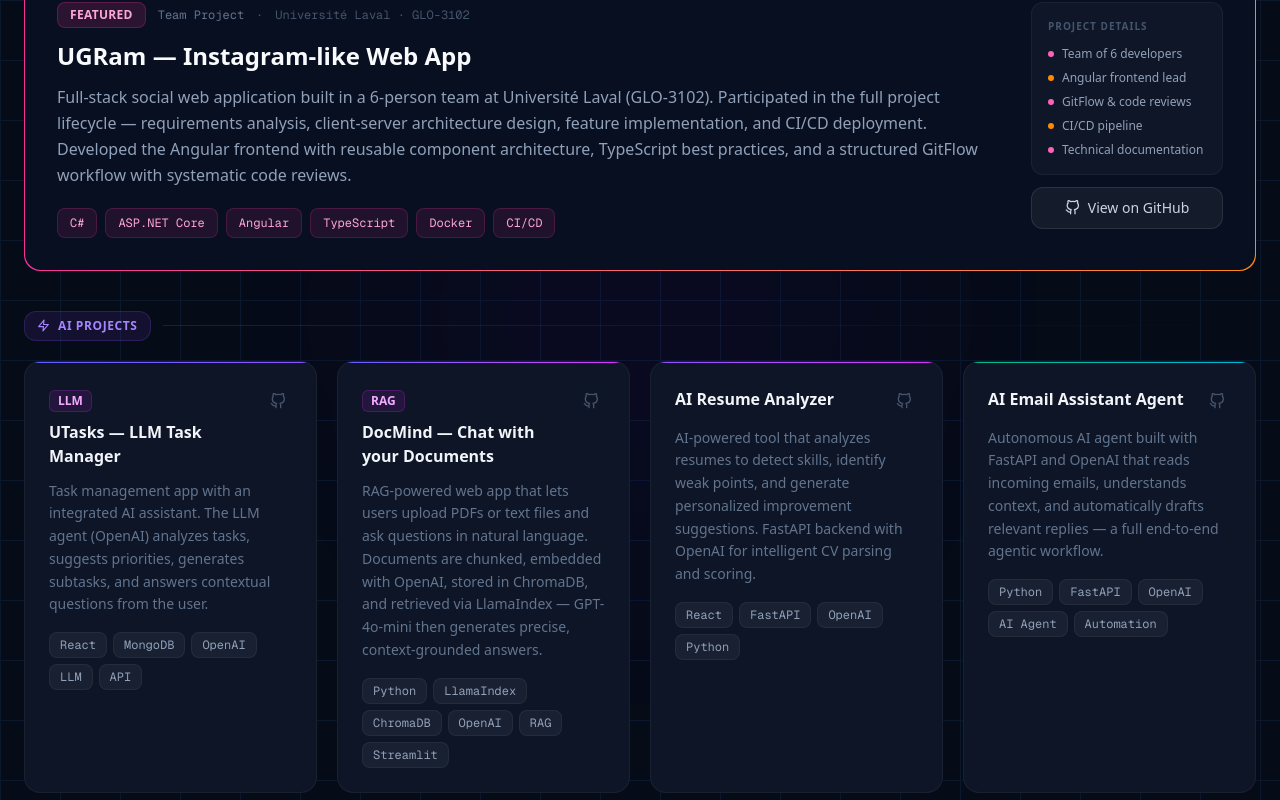
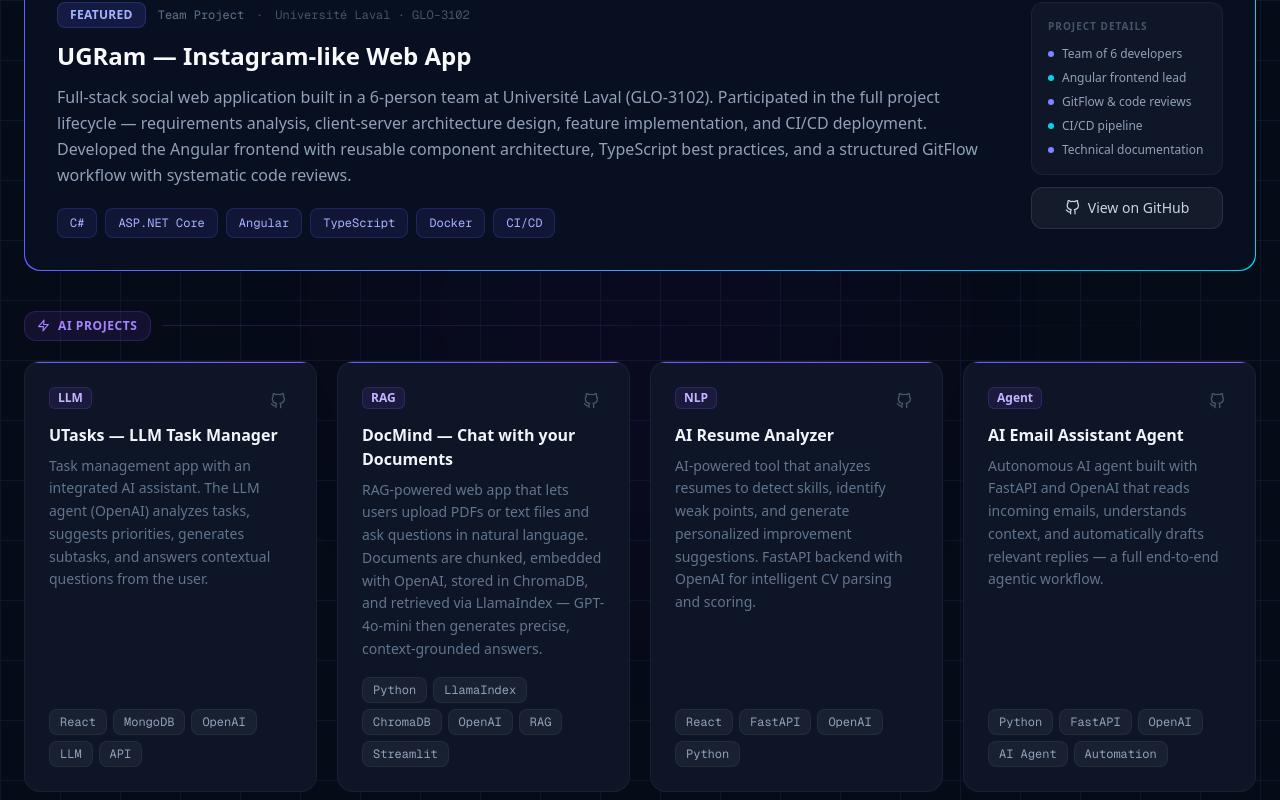
Before and after one commit to stevkouakam/portfolio-junix, a Next.js app: page / in a window 1280 px wide. Shown: the part 1980-2780 px from the top of the page. Built offline with nearby package versions, Linux system fonts and the light colour scheme.

Commit message:
refactor

```diff
--- a/src/app/components/Projects.tsx
+++ b/src/app/components/Projects.tsx
@@ -4,6 +4,12 @@ import { motion } from 'framer-motion';
 import { FiGithub, FiExternalLink, FiZap } from 'react-icons/fi';
 
 export default function Projects() {
+  // Single consistent accent per section — keeps the grid visually calm
+  // instead of every card carrying its own one-off gradient.
+  const FEATURED_ACCENT = { from: 'from-indigo-500', to: 'to-cyan-400', glow: 'hover:shadow-[0_8px_40px_rgba(99,102,241,0.18)]' };
+  const AI_ACCENT = { from: 'from-indigo-500', to: 'to-violet-500', glow: 'hover:shadow-[0_8px_40px_rgba(99,102,241,0.16)]' };
+  const OTHER_ACCENT = { from: 'from-slate-500', to: 'to-cyan-500', glow: 'hover:shadow-[0_8px_30px_rgba(100,116,139,0.12)]' };
+
   const featured = {
     title: 'UGRam — Instagram-like Web App',
     description:
@@ -13,9 +19,6 @@ export default function Projects() {
     demo: null,
     badge: 'Team Project',
     badgeSub: 'Université Laval · GLO-3102',
-    accentFrom: 'from-pink-500',
-    accentTo: 'to-orange-400',
-    glow: 'hover:shadow-[0_8px_40px_rgba(236,72,153,0.18)]',
   };
 
   const aiProjects = [
@@ -25,9 +28,6 @@ export default function Projects() {
         "Task management app with an integrated AI assistant. The LLM agent (OpenAI) analyzes tasks, suggests priorities, generates subtasks, and answers contextual questions from the user.",
       tags: ['React', 'MongoDB', 'OpenAI', 'LLM', 'API'],
       github: 'https://github.com/stevkouakam',
-      accentFrom: 'from-indigo-500',
-      accentTo: 'to-violet-500',
-      glow: 'hover:shadow-[0_8px_40px_rgba(99,102,241,0.18)]',
       badge: 'LLM',
     },
     {
@@ -36,9 +36,6 @@ export default function Projects() {
         "RAG-powered web app that lets users upload PDFs or text files and ask questions in natural language. Documents are chunked, embedded with OpenAI, stored in ChromaDB, and retrieved via LlamaIndex — GPT-4o-mini then generates precise, context-grounded answers.",
       tags: ['Python', 'LlamaIndex', 'ChromaDB', 'OpenAI', 'RAG', 'Streamlit'],
       github: 'https://github.com/stevkouakam/DocMind',
-      accentFrom: 'from-indigo-500',
-      accentTo: 'to-fuchsia-500',
-      glow: 'hover:shadow-[0_8px_40px_rgba(99,102,241,0.18)]',
       badge: 'RAG',
     },
     {
@@ -47,10 +44,7 @@ export default function Projects() {
         "AI-powered tool that analyzes resumes to detect skills, identify weak points, and generate personalized improvement suggestions. FastAPI backend with OpenAI for intelligent CV parsing and scoring.",
       tags: ['React', 'FastAPI', 'OpenAI', 'Python'],
       github: 'https://github.com/stevkouakam',
-      accentFrom: 'from-violet-500',
-      accentTo: 'to-fuchsia-500',
-      glow: 'hover:shadow-[0_8px_40px_rgba(167,139,250,0.15)]',
-      badge: null,
+      badge: 'NLP',
     },
     {
       title: 'AI Email Assistant Agent',
@@ -58,10 +52,7 @@ export default function Projects() {
         "Autonomous AI agent built with FastAPI and OpenAI that reads incoming emails, understands context, and automatically drafts relevant replies — a full end-to-end agentic workflow.",
       tags: ['Python', 'FastAPI', 'OpenAI', 'AI Agent', 'Automation'],
       github: 'https://github.com/stevkouakam',
-      accentFrom: 'from-emerald-500',
-      accentTo: 'to-cyan-500',
-      glow: 'hover:shadow-[0_8px_40px_rgba(16,185,129,0.15)]',
-      badge: null,
+      badge: 'Agent',
     },
   ];
 
@@ -72,9 +63,6 @@ export default function Projects() {
         "Web app for restaurant discovery and sharing favorite spots with friends. REST API integration for geolocation-based search and collaborative list management.",
       tags: ['Vue.js', 'Vuetify', 'JavaScript', 'API REST'],
       github: 'https://github.com/stevkouakam',
-      accentFrom: 'from-cyan-500',
-      accentTo: 'to-blue-500',
-      glow: 'hover:shadow-[0_8px_40px_rgba(6,182,212,0.12)]',
     },
     {
       title: 'CNC Cutting Software',
@@ -82,9 +70,6 @@ export default function Projects() {
         "Custom software enabling a CNC cutting table (AVID 5x10) to function as a traditional panel saw. Optimized GCODE generation and intuitive interface for non-technical operators.",
       tags: ['Java', 'Swing', 'GCODE', 'UML'],
       github: 'https://github.com/stevkouakam',
-      accentFrom: 'from-orange-500',
-      accentTo: 'to-amber-500',
-      glow: 'hover:shadow-[0_8px_40px_rgba(249,115,22,0.12)]',
     },
     {
       title: 'SplitUL',
@@ -92,9 +77,6 @@ export default function Projects() {
         "Bill-splitting app for friends with group management, debt tracking, and reimbursements. Java backend with PostgreSQL persistence and a documented REST API.",
       tags: ['Java', 'PostgreSQL', 'Docker', 'API REST'],
       github: 'https://github.com/stevkouakam',
-      accentFrom: 'from-sky-500',
-      accentTo: 'to-indigo-500',
-      glow: 'hover:shadow-[0_8px_40px_rgba(14,165,233,0.12)]',
     },
   ];
 
@@ -126,14 +108,14 @@ export default function Projects() {
             whileInView={{ opacity: 1, y: 0 }}
             viewport={{ once: true }}
             transition={{ duration: 0.5 }}
-            className={`group mb-10 transition-all duration-300 ${featured.glow}`}
+            className={`group mb-10 transition-all duration-300 ${FEATURED_ACCENT.glow}`}
           >
-            <div className={`p-[1px] rounded-2xl bg-gradient-to-r ${featured.accentFrom} ${featured.accentTo}`}>
+            <div className={`p-[1px] rounded-2xl bg-gradient-to-r ${FEATURED_ACCENT.from} ${FEATURED_ACCENT.to}`}>
               <div className="bg-[#080f20] rounded-2xl p-7 md:p-8">
                 <div className="flex flex-col md:flex-row md:items-start gap-8">
                   <div className="flex-1">
                     <div className="flex items-center gap-3 mb-3">
-                      <span className="inline-block text-xs font-bold text-pink-300 bg-pink-500/15 border border-pink-500/25 px-3 py-1 rounded-lg tracking-wide uppercase">
+                      <span className="inline-block text-xs font-bold text-indigo-300 bg-indigo-500/15 border border-indigo-500/25 px-3 py-1 rounded-lg tracking-wide uppercase">
                         Featured
                       </span>
                       <span className="text-xs text-slate-500 font-mono">{featured.badge}</span>
@@ -148,7 +130,7 @@ export default function Projects() {
                     </p>
                     <div className="flex flex-wrap gap-2">
                       {featured.tags.map((tag) => (
-                        <span key={tag} className="px-3 py-1.5 text-xs font-mono text-pink-300 bg-pink-500/10 border border-pink-500/20 rounded-lg">
+                        <span key={tag} className="px-3 py-1.5 text-xs font-mono text-indigo-300 bg-indigo-500/10 border border-indigo-500/20 rounded-lg">
                           {tag}
                         </span>
                       ))}
@@ -159,23 +141,23 @@ export default function Projects() {
                       <p className="text-slate-600 text-[10px] font-semibold uppercase tracking-widest">Project details</p>
                       <div className="space-y-2">
                         <div className="flex items-center gap-2">
-                          <span className="w-1.5 h-1.5 rounded-full bg-pink-400 shrink-0" />
+                          <span className="w-1.5 h-1.5 rounded-full bg-indigo-400 shrink-0" />
                           <span className="text-slate-400 text-xs">Team of 6 developers</span>
                         </div>
                         <div className="flex items-center gap-2">
-                          <span className="w-1.5 h-1.5 rounded-full bg-orange-400 shrink-0" />
+                          <span className="w-1.5 h-1.5 rounded-full bg-cyan-400 shrink-0" />
                           <span className="text-slate-400 text-xs">Angular frontend lead</span>
                         </div>
                         <div className="flex items-center gap-2">
-                          <span className="w-1.5 h-1.5 rounded-full bg-pink-400 shrink-0" />
+                          <span className="w-1.5 h-1.5 rounded-full bg-indigo-400 shrink-0" />
                           <span className="text-slate-400 text-xs">GitFlow & code reviews</span>
                         </div>
                         <div className="flex items-center gap-2">
-                          <span className="w-1.5 h-1.5 rounded-full bg-orange-400 shrink-0" />
+                          <span className="w-1.5 h-1.5 rounded-full bg-cyan-400 shrink-0" />
                           <span className="text-slate-400 text-xs">CI/CD pipeline</span>
                         </div>
                         <div className="flex items-center gap-2">
-                          <span className="w-1.5 h-1.5 rounded-full bg-pink-400 shrink-0" />
+                          <span className="w-1.5 h-1.5 rounded-full bg-indigo-400 shrink-0" />
                           <span className="text-slate-400 text-xs">Technical documentation</span>
                         </div>
                       </div>
@@ -210,7 +192,7 @@ export default function Projects() {
             <div className="h-px flex-1 bg-gradient-to-r from-violet-500/20 to-transparent" />
           </motion.div>
 
-          <div className="grid sm:grid-cols-2 lg:grid-cols-4 gap-5 mb-10">
+          <div className="grid sm:grid-cols-2 lg:grid-cols-4 gap-5 mb-10 items-stretch">
             {aiProjects.map((project, index) => (
               <motion.div
                 key={index}
@@ -218,28 +200,24 @@ export default function Projects() {
                 whileInView={{ opacity: 1, y: 0 }}
                 viewport={{ once: true }}
                 transition={{ duration: 0.5, delay: index * 0.1 }}
-                className={`group relative bg-[#0d1526] border border-white/5 rounded-2xl overflow-hidden hover:border-white/10 hover:-translate-y-1 transition-all duration-300 ${project.glow}`}
+                className={`group relative flex flex-col h-full bg-[#0d1526] border border-white/5 rounded-2xl overflow-hidden hover:border-white/10 hover:-translate-y-1 transition-all duration-300 ${AI_ACCENT.glow}`}
               >
-                <div className={`h-px w-full bg-gradient-to-r ${project.accentFrom} ${project.accentTo}`} />
-                <div className="p-6">
-                  <div className="flex items-start justify-between mb-3">
-                    <div className="flex-1 pr-2">
-                      {project.badge && (
-                        <span className="inline-block text-xs font-bold text-fuchsia-300 bg-fuchsia-500/10 border border-fuchsia-500/20 px-2 py-0.5 rounded-md mb-2">
-                          {project.badge}
-                        </span>
-                      )}
-                      <h3 className="text-base font-bold text-slate-100 group-hover:text-white transition-colors">
-                        {project.title}
-                      </h3>
-                    </div>
+                <div className={`h-px w-full bg-gradient-to-r ${AI_ACCENT.from} ${AI_ACCENT.to}`} />
+                <div className="p-6 flex flex-col flex-1">
+                  <div className="flex items-start justify-between mb-2">
+                    <span className="inline-block text-xs font-bold text-violet-300 bg-violet-500/10 border border-violet-500/20 px-2 py-0.5 rounded-md">
+                      {project.badge}
+                    </span>
                     <a href={project.github} target="_blank" rel="noopener noreferrer"
                       className="p-1.5 text-slate-600 hover:text-slate-300 hover:bg-white/5 rounded-lg transition-all shrink-0"
                       aria-label="GitHub"><FiGithub size={16} />
                     </a>
                   </div>
-                  <p className="text-slate-500 text-sm leading-relaxed mb-4">{project.description}</p>
-                  <div className="flex flex-wrap gap-1.5">
+                  <h3 className="text-base font-bold text-slate-100 group-hover:text-white transition-colors mb-2">
+                    {project.title}
+                  </h3>
+                  <p className="text-slate-500 text-sm leading-relaxed mb-4 flex-1">{project.description}</p>
+                  <div className="flex flex-wrap gap-1.5 mt-auto">
                     {project.tags.map((tag) => (
                       <span key={tag} className="px-2.5 py-1 text-xs font-mono text-slate-400 bg-white/5 border border-white/5 rounded-lg">{tag}</span>
                     ))}
@@ -261,7 +239,7 @@ export default function Projects() {
             <div className="h-px flex-1 bg-white/5" />
           </motion.div>
 
-          <div className="grid md:grid-cols-3 gap-5">
+          <div className="grid md:grid-cols-3 gap-5 items-stretch">
             {otherProjects.map((project, index) => (
               <motion.div
                 key={index}
@@ -269,10 +247,10 @@ export default function Projects() {
                 whileInView={{ opacity: 1, y: 0 }}
                 viewport={{ once: true }}
                 transition={{ duration: 0.5, delay: index * 0.1 }}
-                className={`group relative bg-[#0d1526] border border-white/5 rounded-2xl overflow-hidden hover:border-white/10 hover:-translate-y-1 transition-all duration-300 ${project.glow}`}
+                className={`group relative flex flex-col h-full bg-[#0d1526] border border-white/5 rounded-2xl overflow-hidden hover:border-white/10 hover:-translate-y-1 transition-all duration-300 ${OTHER_ACCENT.glow}`}
               >
-                <div className={`h-px w-full bg-gradient-to-r ${project.accentFrom} ${project.accentTo}`} />
-                <div className="p-5">
+                <div className={`h-px w-full bg-gradient-to-r ${OTHER_ACCENT.from} ${OTHER_ACCENT.to}`} />
+                <div className="p-5 flex flex-col flex-1">
                   <div className="flex items-start justify-between mb-3">
                     <h3 className="text-base font-bold text-slate-100 group-hover:text-white transition-colors pr-2">
                       {project.title}
@@ -282,8 +260,8 @@ export default function Projects() {
                       aria-label="GitHub"><FiGithub size={16} />
                     </a>
                   </div>
-                  <p className="text-slate-500 text-sm leading-relaxed mb-4">{project.description}</p>
-                  <div className="flex flex-wrap gap-1.5">
+                  <p className="text-slate-500 text-sm leading-relaxed mb-4 flex-1">{project.description}</p>
+                  <div className="flex flex-wrap gap-1.5 mt-auto">
                     {project.tags.map((tag) => (
                       <span key={tag} className="px-2.5 py-1 text-xs font-mono text-slate-500 bg-white/5 border border-white/5 rounded-lg">{tag}</span>
                     ))}
```
